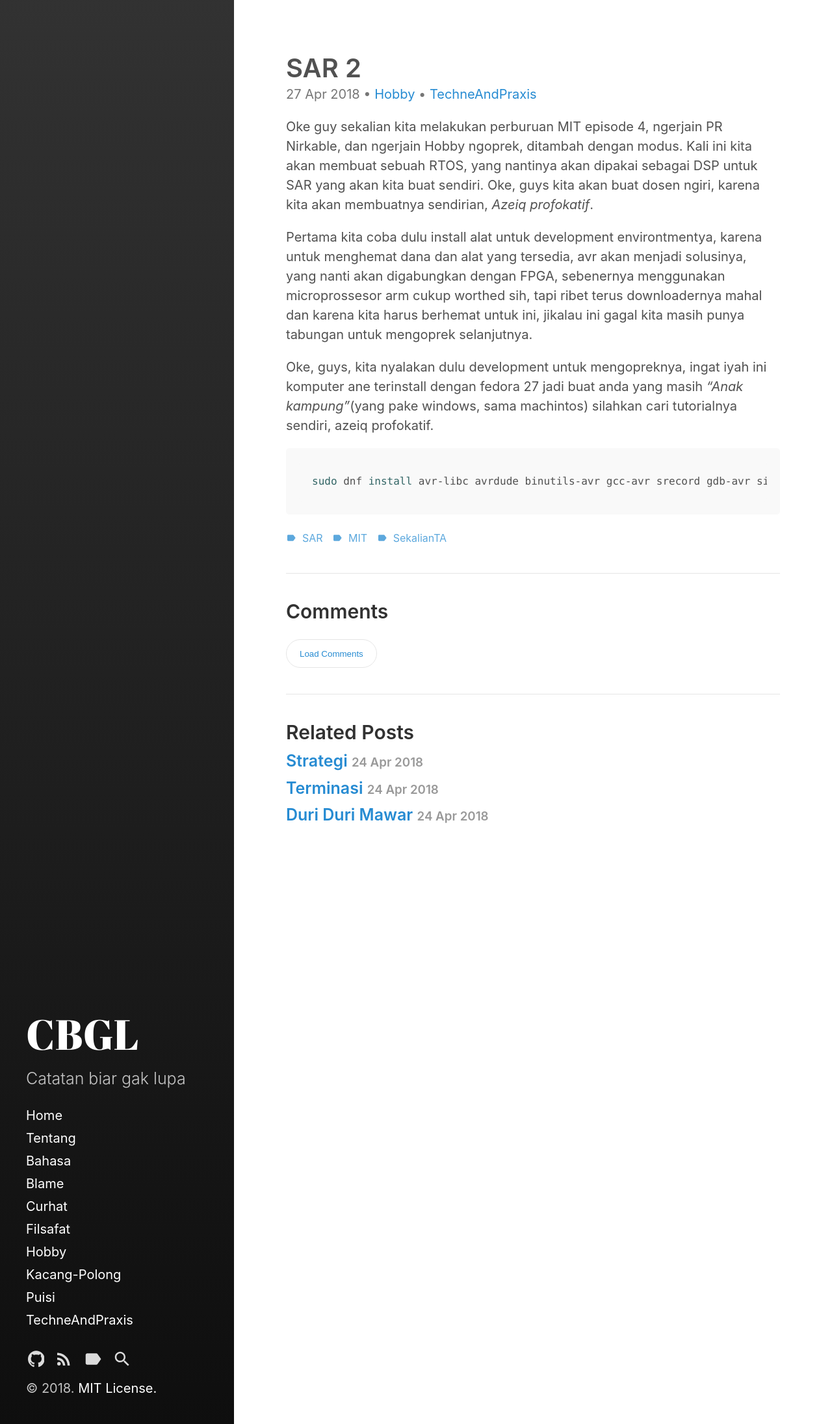
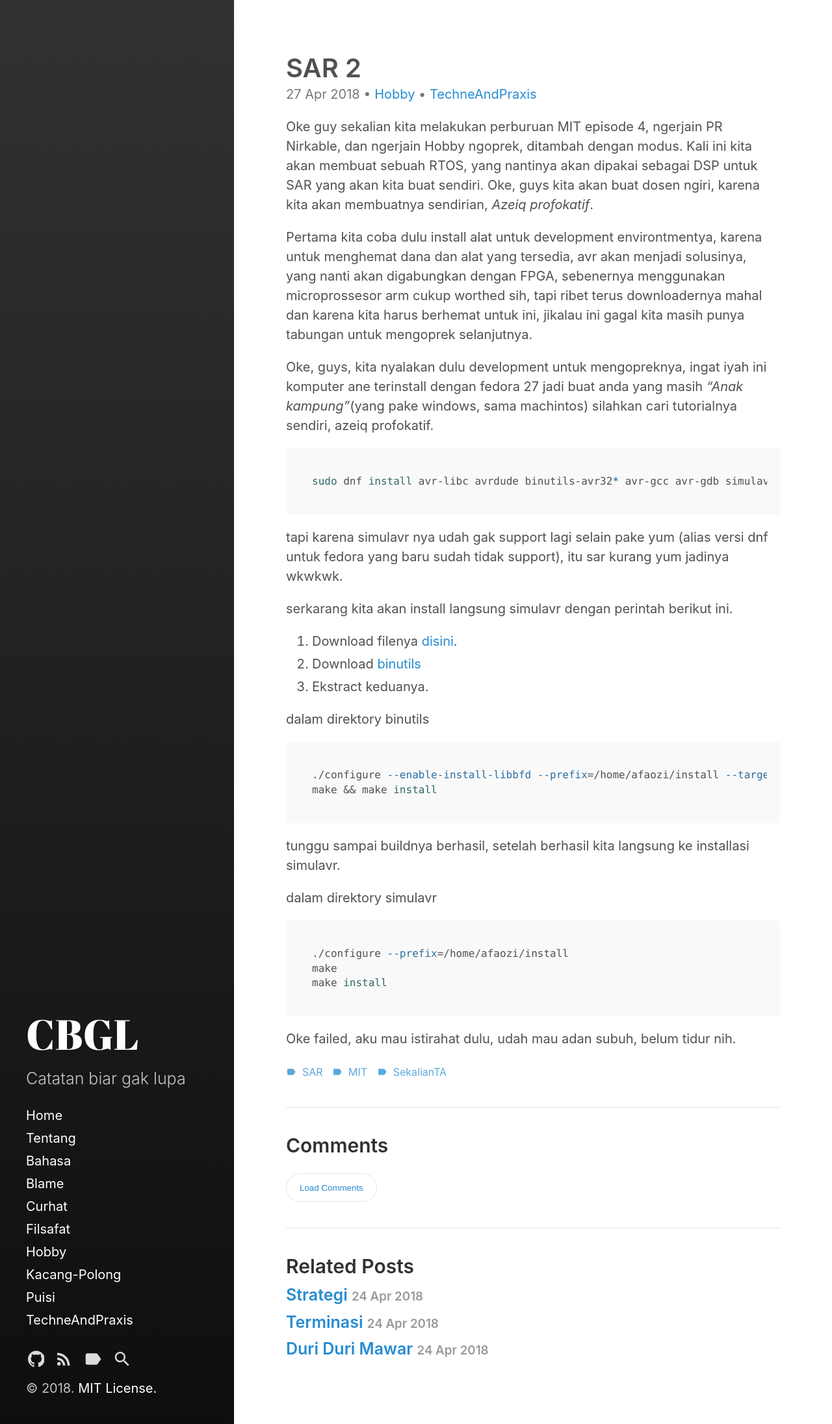
Before and after one commit to faoziaziz/faoziaziz, a Jekyll site: the page built from _posts/Hobbyist/2018-4-28-SAR-2.md, in a window 1280 px wide. Shown: the whole page at 65% size. Built offline with Jekyll 4.4.1, drawn with Linux system fonts in a browser that asks for light colours.

Commit message:
Colito ergosum

````diff
--- a/_posts/Hobbyist/2018-4-28-SAR-2.md
+++ b/_posts/Hobbyist/2018-4-28-SAR-2.md
@@ -22,5 +22,28 @@ Pertama kita coba dulu install alat untuk development environtmentya, karena unt
 Oke, guys, kita nyalakan dulu development untuk mengopreknya, ingat iyah ini komputer ane terinstall dengan fedora 27 jadi buat anda yang masih *"Anak kampung"*(yang pake windows, sama machintos) silahkan cari tutorialnya sendiri, azeiq profokatif.
 
 ```bash
-sudo dnf install avr-libc avrdude binutils-avr gcc-avr srecord gdb-avr simulavr
+sudo dnf install avr-libc avrdude binutils-avr32* avr-gcc avr-gdb simulavr
 ```
+tapi karena simulavr nya udah gak support lagi selain pake yum (alias versi dnf untuk fedora yang baru sudah tidak support), itu sar kurang yum jadinya wkwkwk.
+
+serkarang kita akan install langsung simulavr dengan perintah berikut ini.
+
+1. Download filenya [disini](download.savannah.nongnu.org/releases/simulavr/simulavr-1.0.0.tar.gz).
+2. Download [binutils](https://ftp.gnu.org/gnu/binutils/binutils-2.30.tar.gz)
+3. Ekstract keduanya.
+
+dalam direktory binutils
+```bash
+./configure --enable-install-libbfd --prefix=/home/afaozi/install --target=avr
+make && make install
+```
+tunggu sampai buildnya berhasil, setelah berhasil kita langsung ke installasi simulavr.
+
+dalam direktory simulavr
+```bash
+./configure --prefix=/home/afaozi/install
+make
+make install
+```
+
+Oke failed, aku mau istirahat dulu, udah mau adan subuh, belum tidur nih.
````
